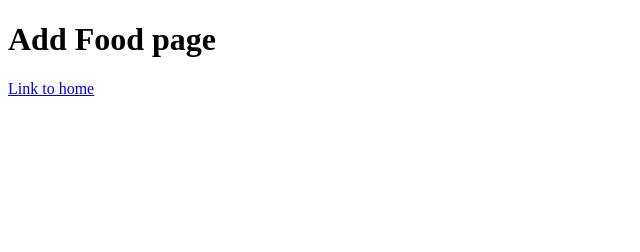
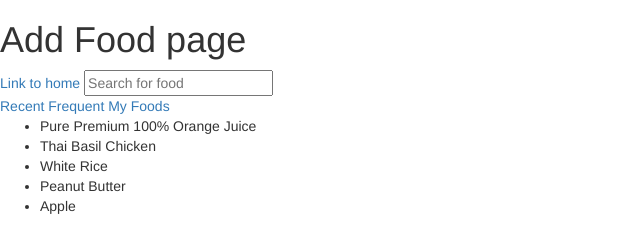
Before and after one commit to jeffreyzlee/xdboard, a plain HTML site: page add.html in a window 1280 px wide. Shown: the whole page, without its empty margins (0-640 px from the left). Drawn offline with nearby package versions, Linux system fonts and the light colour scheme.

```diff
--- a/add.html
+++ b/add.html
@@ -4,10 +4,33 @@
 <head>
   <meta charset="utf-8">
   <title>xdboard</title>
+  <!-- Latest compiled and minified CSS -->
+  <link rel="stylesheet" href="https://maxcdn.bootstrapcdn.com/bootstrap/3.3.7/css/bootstrap.min.css"
+  integrity="sha384-BVYiiSIFeK1dGmJRAkycuHAHRg32OmUcww7on3RYdg4Va+PmSTsz/K68vbdEjh4u" crossorigin="anonymous">
 </head>
 
 <body>
   <h1>Add Food page</h1>
-  <a href="../xdboard/index.html">Link to home</a>
+
+  <div>
+    <a href="../xdboard/index.html">Link to home</a>
+    <input type="text" placeholder="Search for food">
+    <div>
+      <a>Recent</a>
+      <a>Frequent</a>
+      <a>My Foods</a>
+    </div>
+    <div>
+      <ul>
+        <li>Pure Premium 100% Orange Juice</li>
+        <li>Thai Basil Chicken</li>
+        <li>White Rice</li>
+        <li>Peanut Butter</li>
+        <li>Apple</li>
+      </ul>
+
+    </div>
+  </div>
+
 </body>
 </html>
```
Also changed, not shown: index.html (+2 -1 lines), foodnut.html (renamed from nutrition.html).
